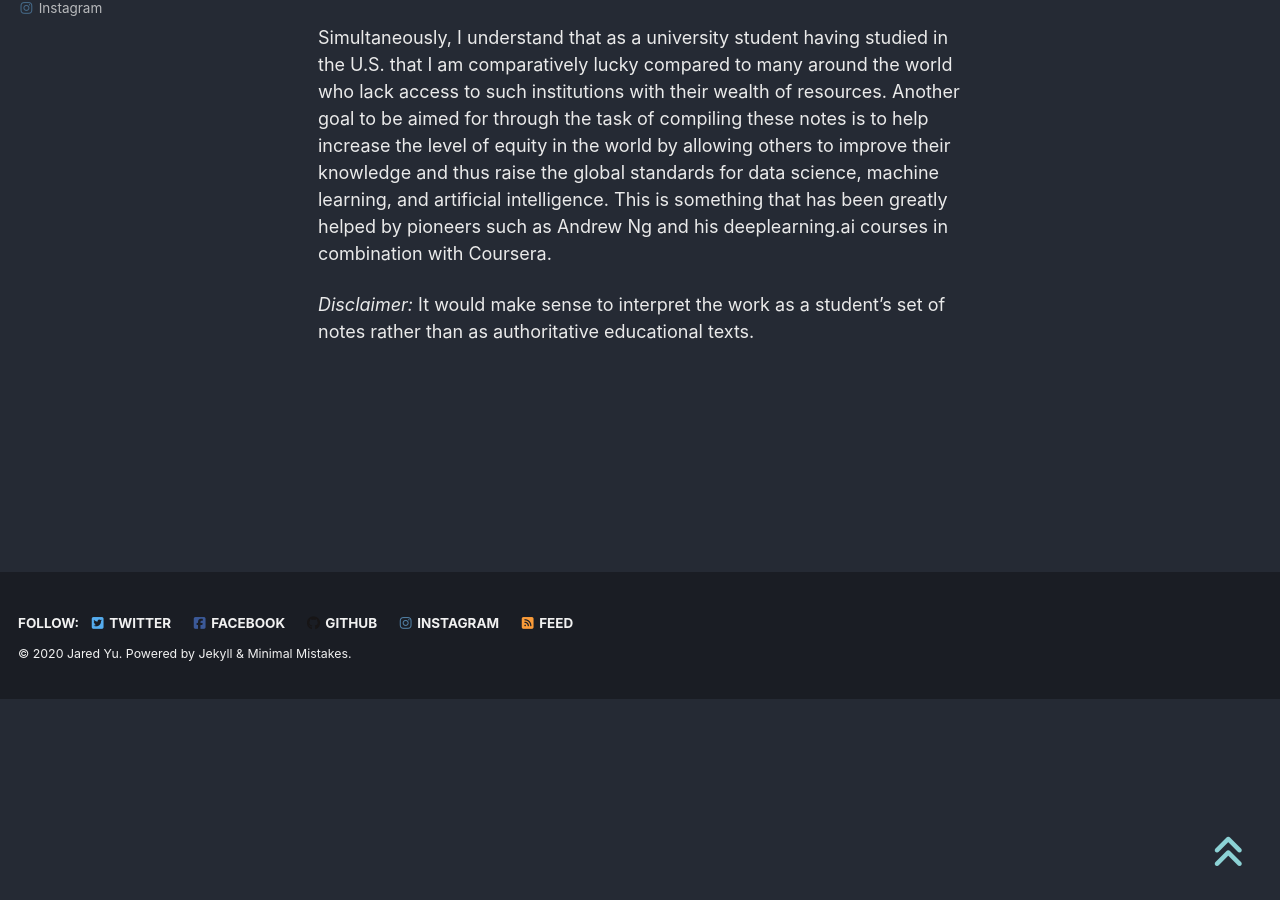
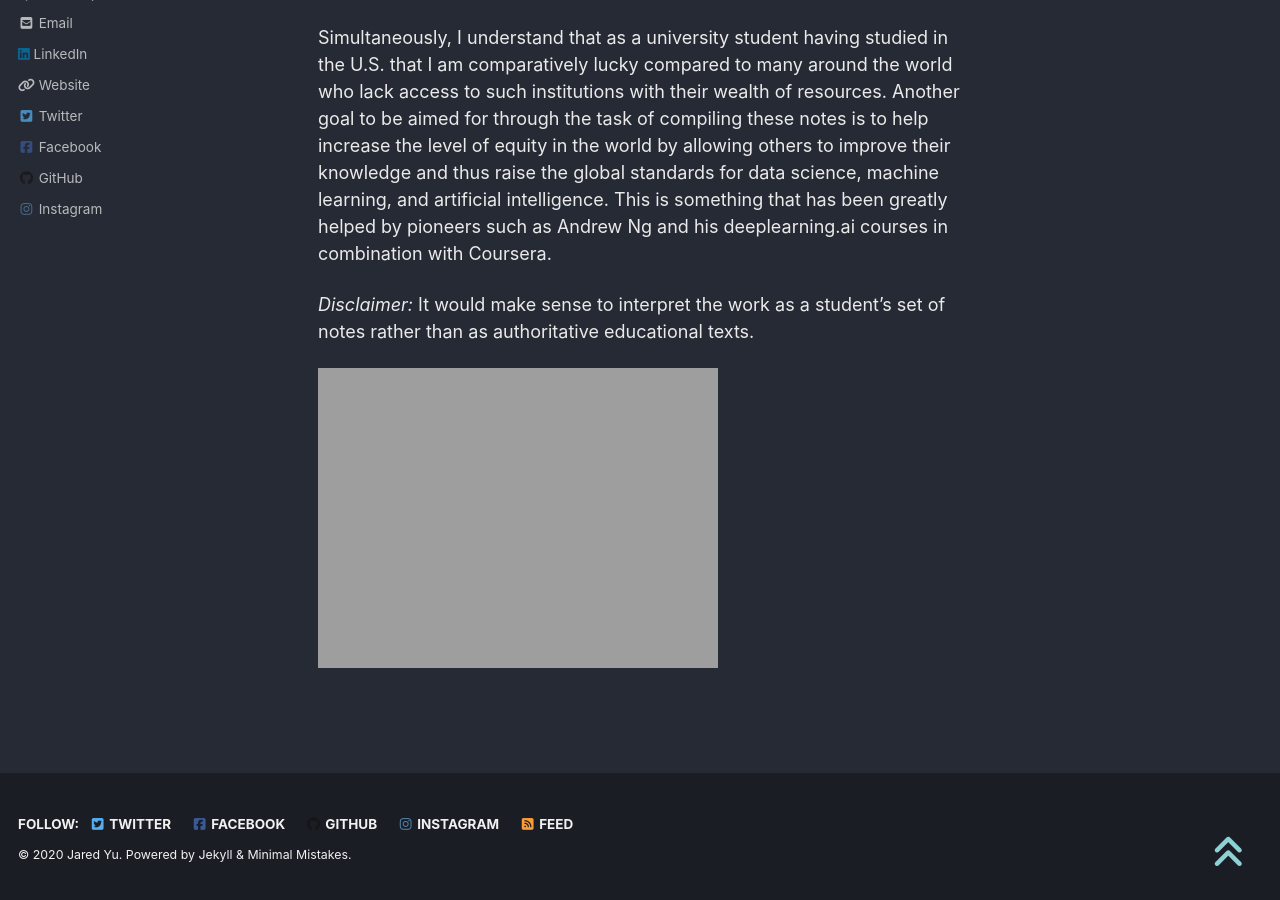
Before and after one commit to qzyu211/wang-zhan, a Jekyll site: the page built from _pages/open-notes.md, in a window 1280 px wide and 900 px high, scrolled down 766 px. Built offline with Jekyll 4.4.1, drawn with Linux system fonts in a browser that asks for light colours; cached includes are drawn as plain includes; nearby versions of some CDN libraries; before the commit the page ends 1465 px from its top, so only the background shows below that.

Commit message:
mind map

```diff
--- a/_pages/open-notes.md
+++ b/_pages/open-notes.md
@@ -19,3 +19,5 @@
 Simultaneously, I understand that as a university student having studied in the U.S. that I am comparatively lucky compared to many around the world who lack access to such institutions with their wealth of resources. Another goal to be aimed for through the task of compiling these notes is to help increase the level of equity in the world by allowing others to improve their knowledge and thus raise the global standards for data science, machine learning, and artificial intelligence. This is something that has been greatly helped by pioneers such as Andrew Ng and his deeplearning.ai courses in combination with Coursera.
 
 *Disclaimer:* It would make sense to interpret the work as a student’s set of notes rather than as authoritative educational texts.
+
+![Mind map of order of topics to study first.]({{"/images/mind_map.jpg" | absolute_url}})
```
Also changed, not shown: images/mind_map.png (added).
